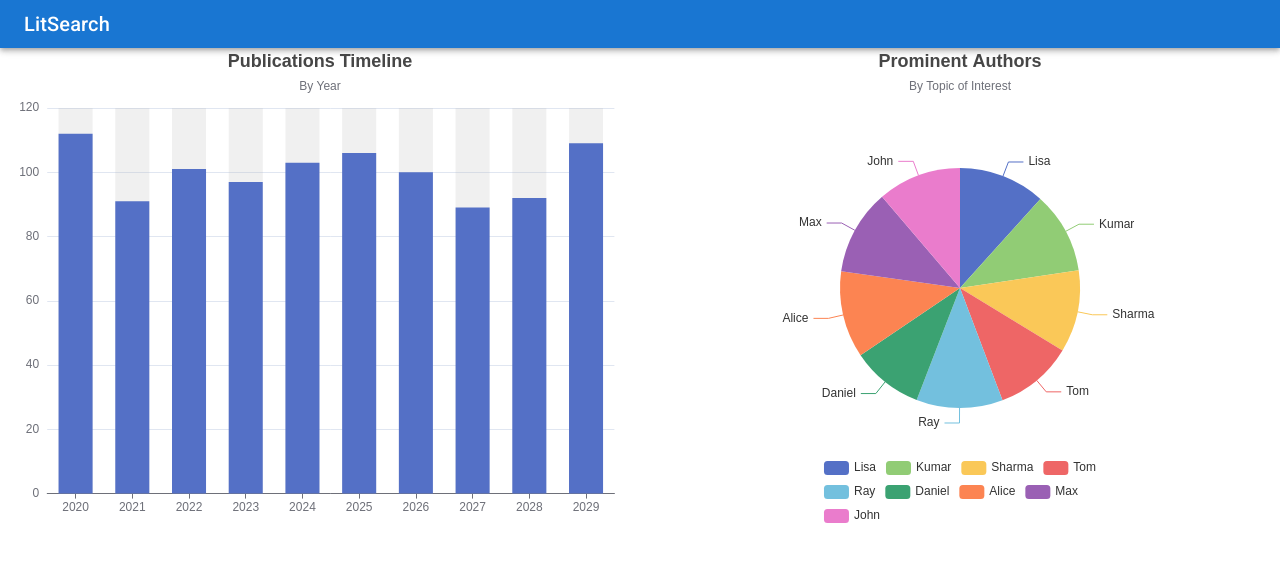
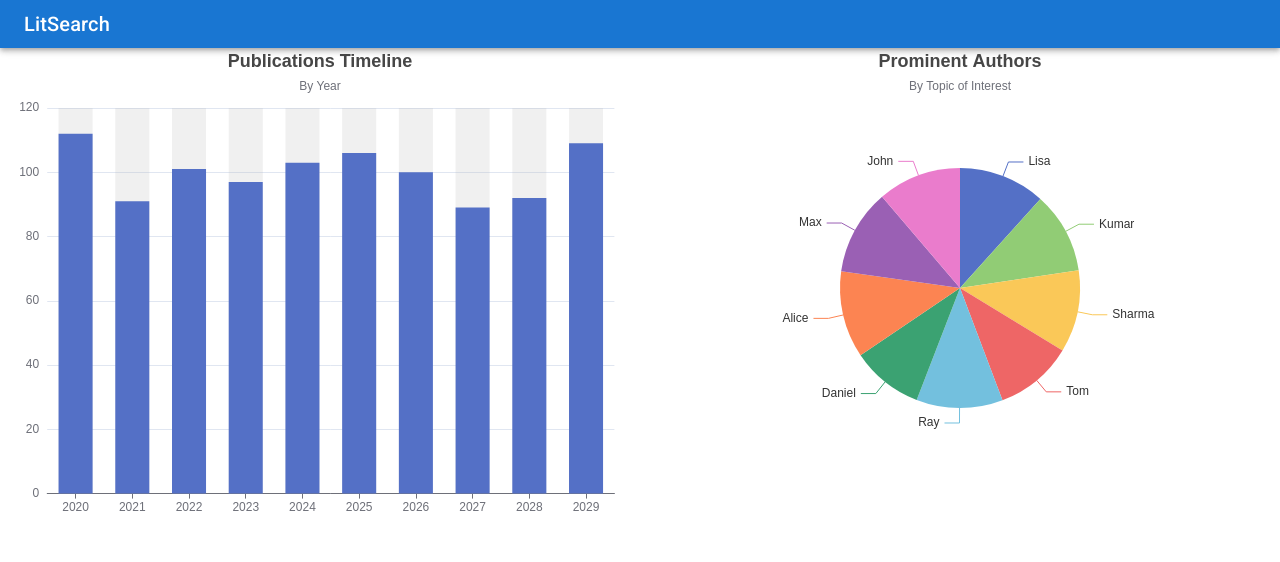
Before and after one commit to maneetgoyal/lit-search, a React (Create React App) app: page / in a window 1280 px wide. Shown: the top 562 px of the page. Built offline with nearby package versions, Linux system fonts and the light colour scheme.

Commit message:
Remove legends from pie chart

```diff
--- a/src/App.tsx
+++ b/src/App.tsx
@@ -123,11 +123,6 @@ export function App(): JSX.Element {
               tooltip: {
                 trigger: "item",
               },
-              legend: {
-                orient: "horizontal",
-                right: "center",
-                bottom: "bottom",
-              },
               series: [
                 {
                   name: "Publications Distribution",
```
